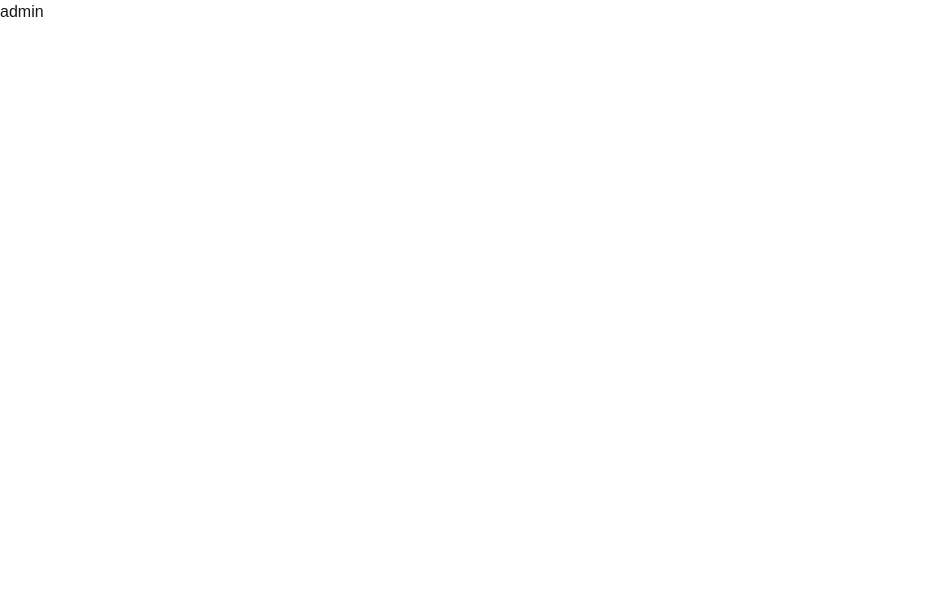
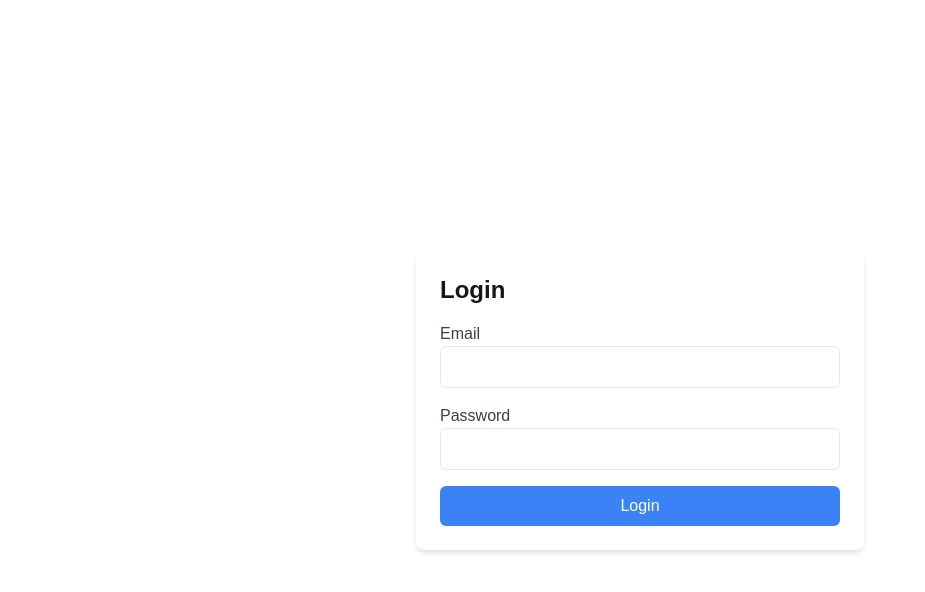
Before and after one commit to GihanSVND/SOCS-Website-Front_end, a Next.js app in the folder socs_website/: page /admin in a window 1280 px wide. Shown: the top 592 px of the page, without its empty margins (0-925 px from the left). Built offline with nearby package versions, Linux system fonts and the light colour scheme.

Commit message:
Create admin authentication

```diff
--- a/socs_website/package.json
+++ b/socs_website/package.json
@@ -14,6 +14,7 @@
     "@fortawesome/free-solid-svg-icons": "^6.6.0",
     "@fortawesome/react-fontawesome": "^0.2.2",
     "@heroicons/react": "^2.1.5",
+    "@supabase/supabase-js": "^2.45.4",
     "next": "^14.2.13",
     "react": "^18.3.1",
     "react-dom": "^18.3.1",
--- /dev/null
+++ b/socs_website/src/app/admin/dashboard/page.tsx
@@ -0,0 +1,5 @@
+export default function dashboard() {
+    return(
+        <div>dashboard</div>
+    )
+}
--- a/socs_website/src/app/admin/page.tsx
+++ b/socs_website/src/app/admin/page.tsx
@@ -1,5 +1,71 @@
-export default function admin_home(){
+"use client";
+
+import React, { useState } from 'react';
+import { useRouter } from 'next/navigation';
+
+export default function LoginPage() {
+    const [email, setEmail] = useState('');
+    const [password, setPassword] = useState('');
+    const [error, setError] = useState('');
+    const router = useRouter();
+
+    const handleLogin = async (e: React.FormEvent) => {
+        e.preventDefault();
+
+        try {
+            const res = await fetch('/api/auth/', {
+                method: 'POST',
+                headers: { 'Content-Type': 'application/json' },
+                body: JSON.stringify({ email, password }),
+            });
+
+            if (res.ok) {
+                router.push('/admin/dashboard');
+            } else {
+                const data = await res.json().catch(() => null);
+                if (data && data.error) {
+                    setError(data.error);
+                } else {
+                    setError('An unexpected error occurred');
+                }
+            }
+        } catch (error) {
+            setError('Failed to log in. Please try again later.');
+        }
+    };
+
     return (
-        <div>admin</div>
-    )
+        <div className="min-h-screen flex items-center justify-center">
+            <form onSubmit={handleLogin} className="bg-white p-6 rounded-lg shadow-md w-full max-w-md">
+                <h1 className="text-2xl font-semibold mb-4">Login</h1>
+                {error && <p className="text-red-500">{error}</p>}
+                <div className="mb-4">
+                    <label className="block text-gray-700">Email</label>
+                    <input
+                        type="email"
+                        value={email}
+                        onChange={(e) => setEmail(e.target.value)}
+                        required
+                        className="w-full px-3 py-2 border rounded-md"
+                    />
+                </div>
+                <div className="mb-4">
+                    <label className="block text-gray-700">Password</label>
+                    <input
+                        type="password"
+                        value={password}
+                        onChange={(e) => setPassword(e.target.value)}
+                        required
+                        className="w-full px-3 py-2 border rounded-md"
+                    />
+                </div>
+                <button
+                    type="submit"
+                    className="w-full bg-blue-500 text-white py-2 rounded-md hover:bg-blue-600"
+                >
+                    Login
+                </button>
+            </form>
+        </div>
+    );
 }
--- /dev/null
+++ b/socs_website/src/app/api/auth/route.ts
@@ -0,0 +1,21 @@
+import {supabase} from '@/services/supabaseClient';
+import {NextRequest, NextResponse} from 'next/server';
+
+export async function POST(req: NextRequest) {
+    const {email, password} = await req.json();
+
+    try {
+        const {data, error} = await supabase.auth.signInWithPassword({
+            email,
+            password,
+        });
+
+        if (error) {
+            return NextResponse.json({error: error.message}, {status: 400});
+        }
+
+        return NextResponse.json({message: 'Login successful', user: data.user}, {status: 200});
+    } catch (error: any) {
+        return NextResponse.json({error: 'Failed to log in'}, {status: 500});
+    }
+}
--- /dev/null
+++ b/socs_website/src/app/api/route.ts
@@ -0,0 +1,3 @@
+export async function GET() {
+    return new Response(JSON.stringify({ message: 'Public Data' }), { status: 200 });
+}
--- /dev/null
+++ b/socs_website/src/services/supabaseClient.ts
@@ -0,0 +1,6 @@
+import {createClient} from '@supabase/supabase-js';
+
+const supabaseUrl = process.env.NEXT_PUBLIC_SUPABASE_URL as string;
+const supabaseAnonKey = process.env.NEXT_PUBLIC_SUPABASE_ANON_KEY as string;
+
+export const supabase = createClient(supabaseUrl, supabaseAnonKey);
```
Also changed, not shown: 1 other file (tests, documents, lock files or other folders).
